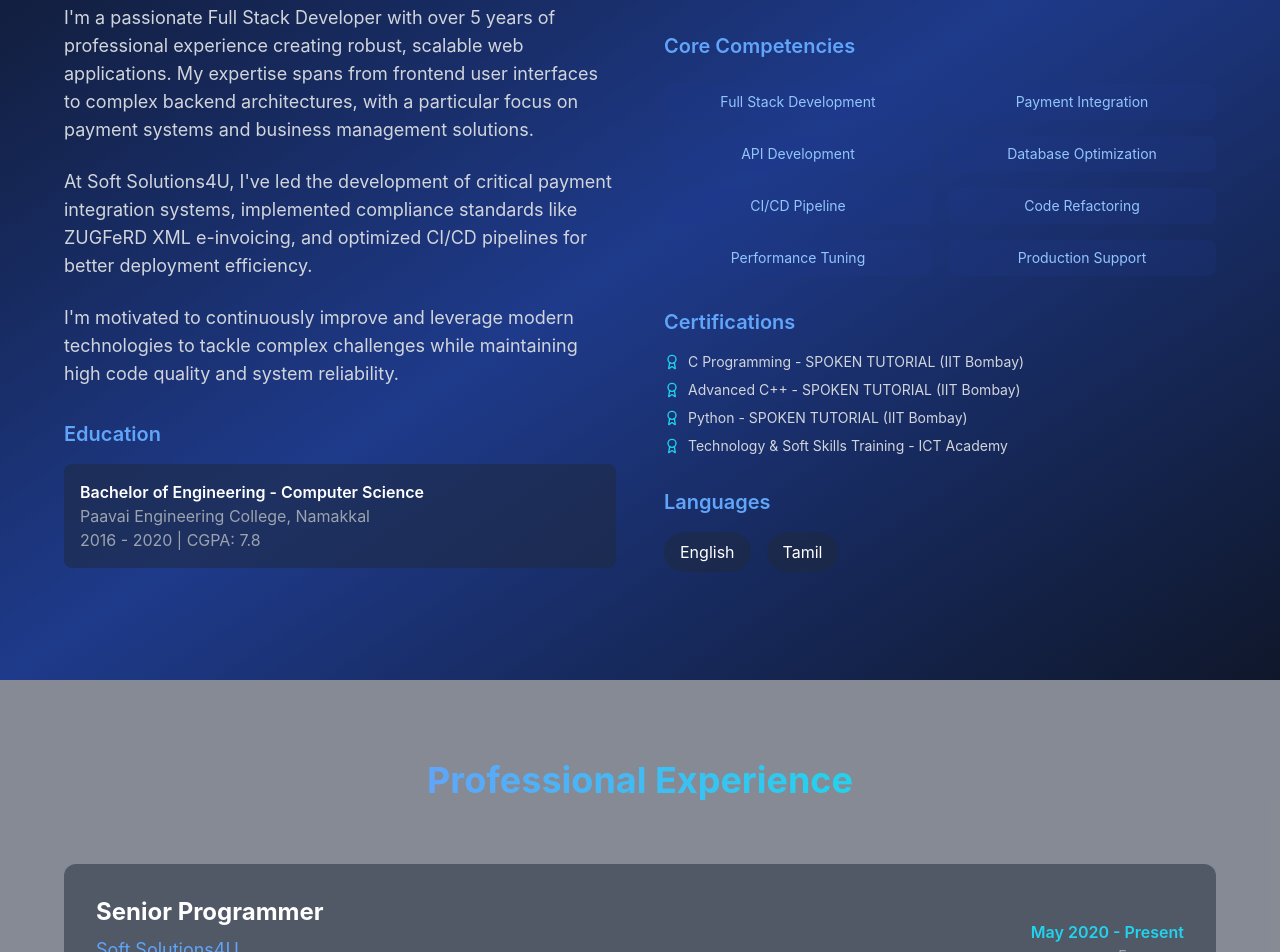
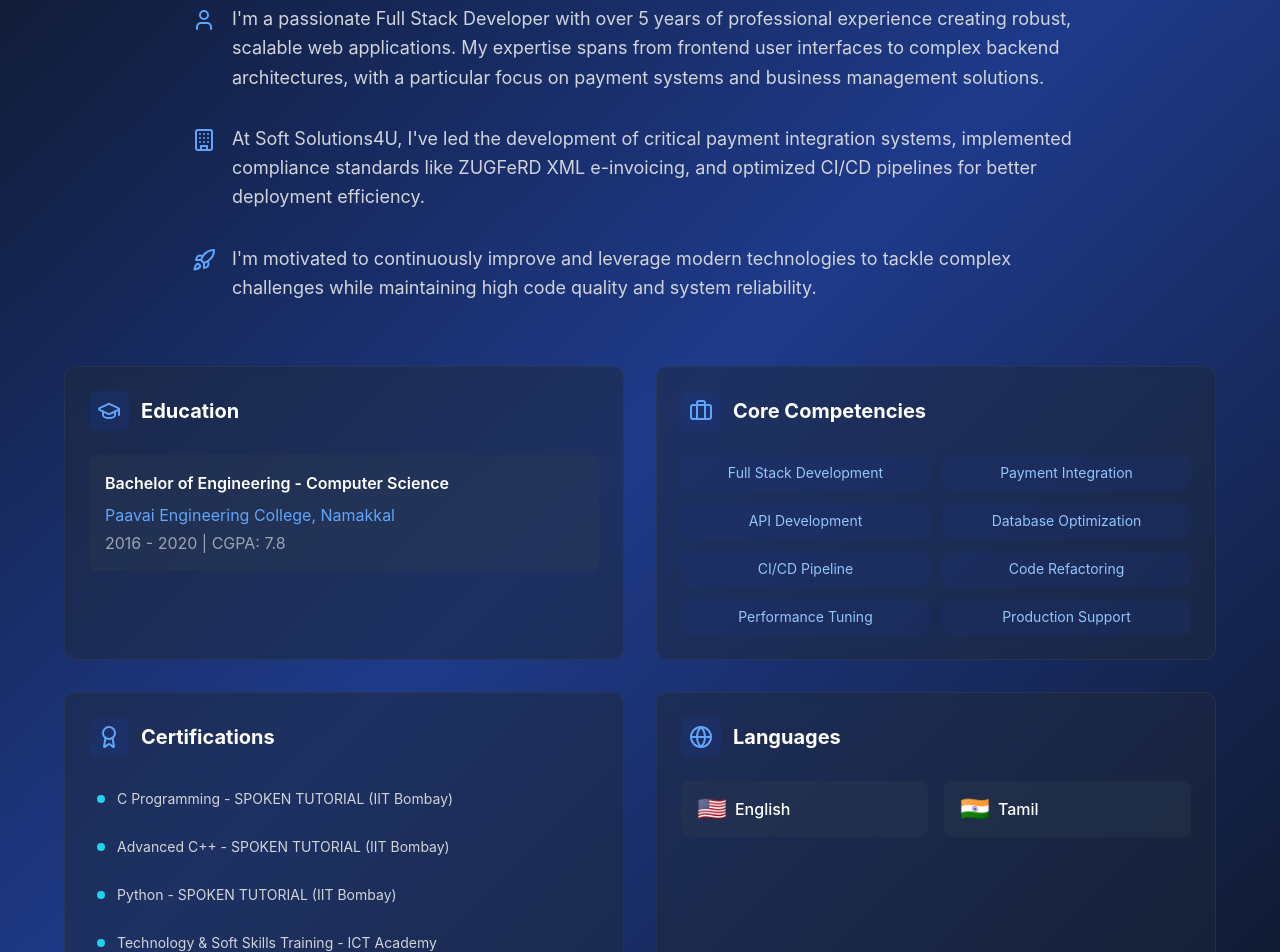
Before and after one commit to iamgowrishankar/portfolio, a React (Create React App) app: page / in a window 1280 px wide. Shown: the part 980-1932 px from the top of the page. Built offline with nearby package versions, Linux system fonts and the light colour scheme.

Commit message:
Some design changes and profile update

```diff
--- a/src/components/About.js
+++ b/src/components/About.js
@@ -1,5 +1,5 @@
 import React from 'react';
-import { Award } from 'lucide-react';
+import { Award, GraduationCap, Briefcase, Globe, User, Building, Rocket } from 'lucide-react';
 
 const About = () => {
   const certifications = [
@@ -7,6 +7,17 @@ const About = () => {
     "Advanced C++ - SPOKEN TUTORIAL (IIT Bombay)",
     "Python - SPOKEN TUTORIAL (IIT Bombay)",
     "Technology & Soft Skills Training - ICT Academy"
+  ];
+
+  const competencies = [
+    "Full Stack Development",
+    "Payment Integration",
+    "API Development",
+    "Database Optimization",
+    "CI/CD Pipeline",
+    "Code Refactoring",
+    "Performance Tuning",
+    "Production Support"
   ];
 
   return (
@@ -18,74 +29,104 @@ const About = () => {
           </span>
         </h2>
 
-        <div className="grid md:grid-cols-2 gap-12 items-center">
-          <div>
-            <p className="text-lg text-gray-300 mb-6">
+        {/* Three paragraphs with icons - better spaced */}
+        <div className="max-w-4xl mx-auto mb-16 space-y-8">
+          <div className="flex items-start gap-4">
+            <User className="text-blue-400 mt-1 flex-shrink-0" size={24} />
+            <p className="text-lg text-gray-300 leading-relaxed">
               I'm a passionate Full Stack Developer with over 5 years of professional experience
               creating robust, scalable web applications. My expertise spans from frontend user
               interfaces to complex backend architectures, with a particular focus on payment
               systems and business management solutions.
             </p>
+          </div>
 
-            <p className="text-lg text-gray-300 mb-6">
+          <div className="flex items-start gap-4">
+            <Building className="text-blue-400 mt-1 flex-shrink-0" size={24} />
+            <p className="text-lg text-gray-300 leading-relaxed">
               At Soft Solutions4U, I've led the development of critical payment integration systems,
               implemented compliance standards like ZUGFeRD XML e-invoicing, and optimized CI/CD
               pipelines for better deployment efficiency.
             </p>
+          </div>
 
-            <p className="text-lg text-gray-300 mb-8">
+          <div className="flex items-start gap-4">
+            <Rocket className="text-blue-400 mt-1 flex-shrink-0" size={24} />
+            <p className="text-lg text-gray-300 leading-relaxed">
               I'm motivated to continuously improve and leverage modern technologies to tackle
               complex challenges while maintaining high code quality and system reliability.
             </p>
+          </div>
+        </div>
 
-            <div className="mb-8">
-              <h3 className="text-xl font-semibold mb-4 text-blue-400">Education</h3>
-              <div className="bg-slate-800/50 p-4 rounded-lg">
-                <h4 className="font-semibold">Bachelor of Engineering - Computer Science</h4>
-                <p className="text-gray-400">Paavai Engineering College, Namakkal</p>
+        {/* Card-based layout */}
+        <div className="grid md:grid-cols-2 gap-8">
+          {/* Education Card */}
+          <div className="bg-slate-800/50 backdrop-blur-sm rounded-xl p-6 border border-slate-700/50">
+            <div className="flex items-center gap-3 mb-6">
+              <div className="bg-blue-900/30 p-2 rounded-lg">
+                <GraduationCap className="text-blue-400" size={24} />
+              </div>
+              <h3 className="text-xl font-bold text-white">Education</h3>
+            </div>
+            <div className="bg-slate-700/30 p-4 rounded-lg">
+              <h4 className="font-semibold text-white mb-2">Bachelor of Engineering - Computer Science</h4>
+              <p className="text-blue-400 mb-1">Paavai Engineering College, Namakkal</p>
               <p className="text-gray-400">2016 - 2020 | CGPA: 7.8</p>
             </div>
           </div>
+
+          {/* Core Competencies Card */}
+          <div className="bg-slate-800/50 backdrop-blur-sm rounded-xl p-6 border border-slate-700/50">
+            <div className="flex items-center gap-3 mb-6">
+              <div className="bg-blue-900/30 p-2 rounded-lg">
+                <Briefcase className="text-blue-400" size={24} />
               </div>
-
-          <div className="space-y-8">
-            <div>
-              <h3 className="text-xl font-semibold mb-6 text-blue-400">Core Competencies</h3>
-              <div className="grid grid-cols-2 gap-4">
-                {[
-                  "Full Stack Development",
-                  "Payment Integration",
-                  "API Development",
-                  "Database Optimization",
-                  "CI/CD Pipeline",
-                  "Code Refactoring",
-                  "Performance Tuning",
-                  "Production Support"
-                ].map((competency, index) => (
-                  <div key={index} className="bg-blue-900/20 text-blue-300 px-3 py-2 rounded-lg text-sm text-center">
+              <h3 className="text-xl font-bold text-white">Core Competencies</h3>
+            </div>
+            <div className="grid grid-cols-2 gap-3">
+              {competencies.map((competency, index) => (
+                <div key={index} className="bg-blue-900/20 text-blue-300 px-3 py-2 rounded-lg text-sm text-center hover:bg-blue-900/30 transition-colors duration-200">
                   {competency}
                 </div>
               ))}
             </div>
           </div>
 
-            <div>
-              <h3 className="text-xl font-semibold mb-4 text-blue-400">Certifications</h3>
-              <div className="space-y-2">
+          {/* Certifications Card */}
+          <div className="bg-slate-800/50 backdrop-blur-sm rounded-xl p-6 border border-slate-700/50">
+            <div className="flex items-center gap-3 mb-6">
+              <div className="bg-blue-900/30 p-2 rounded-lg">
+                <Award className="text-blue-400" size={24} />
+              </div>
+              <h3 className="text-xl font-bold text-white">Certifications</h3>
+            </div>
+            <div className="space-y-3">
               {certifications.map((cert, index) => (
-                  <div key={index} className="flex items-center gap-2">
-                    <Award size={16} className="text-cyan-400" />
+                <div key={index} className="flex items-center gap-3 p-2 rounded-lg hover:bg-slate-700/30 transition-colors duration-200">
+                  <div className="w-2 h-2 bg-cyan-400 rounded-full flex-shrink-0"></div>
                   <span className="text-gray-300 text-sm">{cert}</span>
                 </div>
               ))}
             </div>
           </div>
 
-            <div>
-              <h3 className="text-xl font-semibold mb-4 text-blue-400">Languages</h3>
+          {/* Languages Card */}
+          <div className="bg-slate-800/50 backdrop-blur-sm rounded-xl p-6 border border-slate-700/50">
+            <div className="flex items-center gap-3 mb-6">
+              <div className="bg-blue-900/30 p-2 rounded-lg">
+                <Globe className="text-blue-400" size={24} />
+              </div>
+              <h3 className="text-xl font-bold text-white">Languages</h3>
+            </div>
             <div className="flex gap-4">
-                <span className="bg-slate-800/50 px-4 py-2 rounded-full">English</span>
-                <span className="bg-slate-800/50 px-4 py-2 rounded-full">Tamil</span>
+              <div className="bg-slate-700/30 px-4 py-3 rounded-lg flex items-center gap-2 flex-1">
+                <span className="text-2xl">🇺🇸</span>
+                <span className="text-white font-medium">English</span>
+              </div>
+              <div className="bg-slate-700/30 px-4 py-3 rounded-lg flex items-center gap-2 flex-1">
+                <span className="text-2xl">🇮🇳</span>
+                <span className="text-white font-medium">Tamil</span>
               </div>
             </div>
           </div>
--- a/src/components/Experience.js
+++ b/src/components/Experience.js
@@ -20,7 +20,7 @@ const Experience = () => {
   ];
 
   return (
-    <section id="experience" className="py-20 px-4 bg-slate-900/50">
+    <section id="skills" className="py-20 px-4 bg-gradient-to-br from-slate-900 via-blue-900 to-slate-900 text-white">
       <div className="max-w-6xl mx-auto">
         <h2 className="text-4xl font-bold text-center mb-16">
           <span className="bg-gradient-to-r from-blue-400 to-cyan-400 bg-clip-text text-transparent">
--- a/src/components/Hero.js
+++ b/src/components/Hero.js
@@ -1,5 +1,5 @@
 import React from 'react';
-import { ChevronDown, MapPin, Phone, Mail, Linkedin, Github } from 'lucide-react';
+import { ChevronDown, MapPin, Phone, Mail, Linkedin, Github, User } from 'lucide-react';
 
 const Hero = () => {
   const scrollToSection = (sectionId) => {
@@ -12,9 +12,13 @@ const Hero = () => {
     <section id="home" className="min-h-screen flex items-center justify-center px-4 bg-gradient-to-br from-slate-900 via-blue-900 to-slate-900 text-white">
       <div className="text-center max-w-4xl mx-auto">
         <div className="mb-8">
-          <div className="w-32 h-32 rounded-full bg-gradient-to-r from-blue-400 to-cyan-400 mx-auto mb-6 flex items-center justify-center text-4xl font-bold">
-            GS
-          </div>
+        <div className="w-40 h-40 rounded-full mx-auto mb-6 overflow-hidden shadow-2xl border-4 border-white/20 hover:scale-105 transition-transform duration-300">
+            <img
+                src={`${process.env.PUBLIC_URL}/profile.png`}
+                alt="Gowri Shankar AK - Full Stack Developer"
+                className="w-full h-full object-cover"
+            />
+        </div>
         </div>
 
         <h1 className="text-5xl md:text-7xl font-bold mb-6">
@@ -68,7 +72,7 @@ const Hero = () => {
             <Mail size={24} />
           </a>
           <a
-            href="https://www.linkedin.com/in/gowri-shankar"
+            href="https://www.linkedin.com/in/gowri-shankar-a-k-a8ba59147/"
             target="_blank"
             rel="noopener noreferrer"
             className="text-gray-400 hover:text-blue-400 transition-colors duration-200"
--- a/src/components/Skills.js
+++ b/src/components/Skills.js
@@ -7,30 +7,30 @@ const Skills = () => {
       category: "Frontend Development",
       icon: <Code size={24} />,
       technologies: ["HTML5", "CSS3", "Bootstrap", "JavaScript", "jQuery", "React", "Vue.js"],
-      proficiency: 90
+      proficiency: 65
     },
     {
       category: "Backend Development",
       icon: <Settings size={24} />,
       technologies: ["Core PHP", "Laravel", "CakePHP", "WordPress", "REST API", "MVC Architecture"],
-      proficiency: 95
+      proficiency: 85
     },
     {
       category: "Database",
       icon: <Database size={24} />,
       technologies: ["MySQL", "Doctrine ORM", "Schema Design", "Query Optimization"],
-      proficiency: 88
+      proficiency: 80
     },
     {
       category: "Cloud & DevOps",
       icon: <Cloud size={24} />,
       technologies: ["AWS (EC2, S3)", "Docker", "Git", "Bitbucket", "CI/CD"],
-      proficiency: 82
+      proficiency: 70
     }
   ];
 
   return (
-    <section id="skills" className="py-20 px-4 bg-slate-900/50">
+    <section id="skills" className="py-20 px-4 bg-gradient-to-br from-slate-900 via-blue-900 to-slate-900 text-white">
       <div className="max-w-6xl mx-auto">
         <h2 className="text-4xl font-bold text-center mb-16">
           <span className="bg-gradient-to-r from-blue-400 to-cyan-400 bg-clip-text text-transparent">
```
Also changed, not shown: public/profile.png (added). Lines whose indentation alone changed are shown as unchanged.
